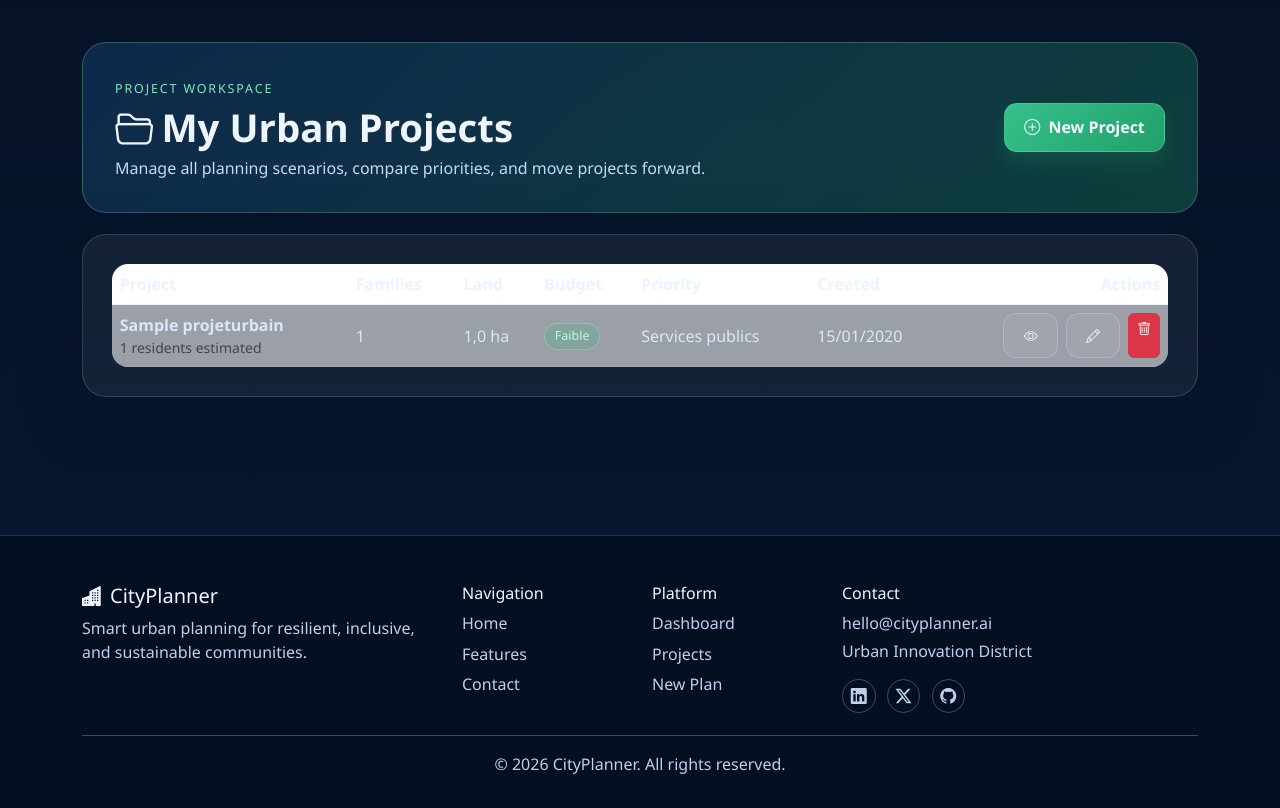
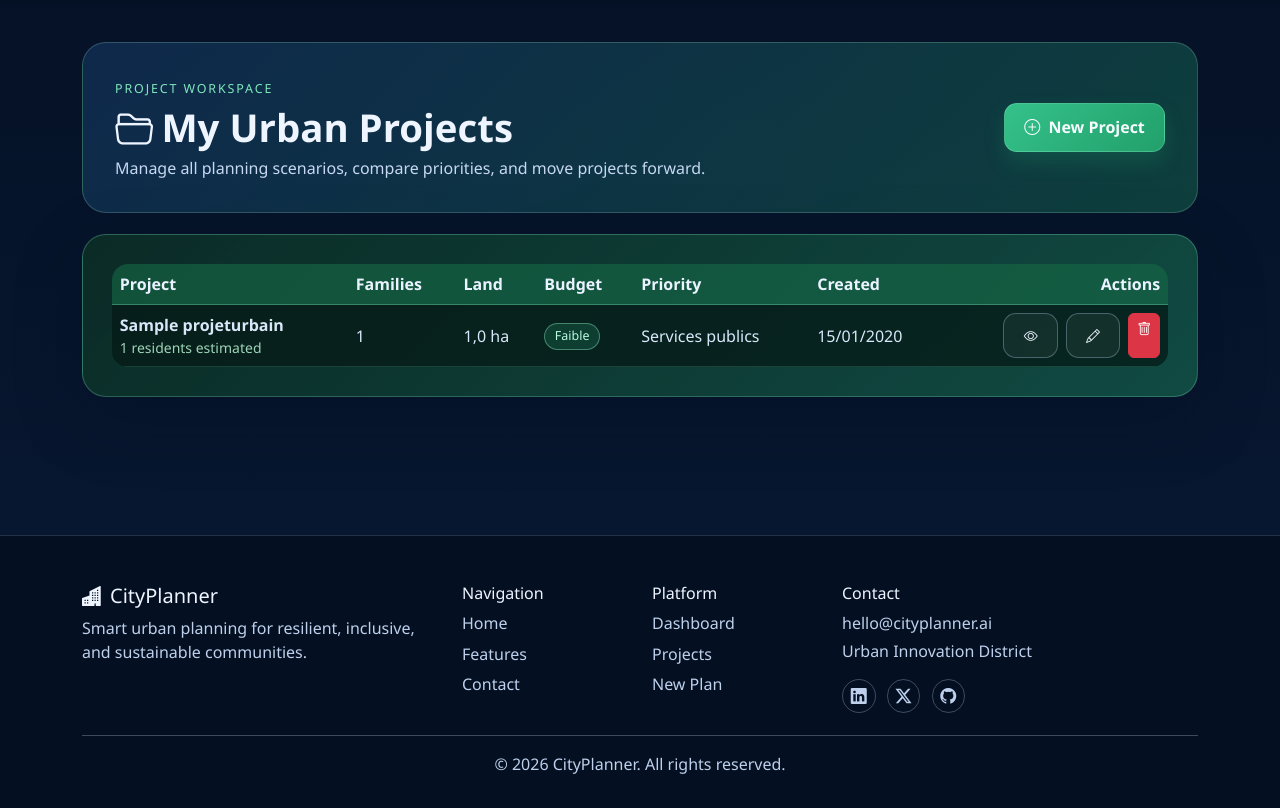
Before and after one commit to el2mehdi1goual/CityPlanner, a Django app: page /projets/ in a window 1280 px wide. Shown: the part 65-873 px from the top of the page. Run offline with Django 4.2, Linux system fonts and the light colour scheme; a user stored in the database is signed in; tables that the repository leaves empty hold one stand-in row (values such as "Sample post").

Commit message:
modify style

```diff
--- a/static/css/style.css
+++ b/static/css/style.css
@@ -95,19 +95,19 @@ label {
 
 /* ========== TABLEAU ========== */
 
-.table {
+.table:not(.premium-table) {
     background-color: white;
     border-radius: 0.375rem;
     overflow: hidden;
 }
 
-.table thead th {
+.table:not(.premium-table) thead th {
     background-color: #f8f9fa;
     font-weight: 700;
     border-bottom: 2px solid #dee2e6;
 }
 
-.table tbody tr:hover {
+.table:not(.premium-table) tbody tr:hover {
     background-color: #f8f9fa;
 }
 
@@ -756,6 +756,12 @@ body {
     padding: clamp(1.2rem, 3vw, 1.8rem);
 }
 
+/* Liste des projets uniquement — ne pas appliquer au dashboard "Recent Projects" */
+.project-list-panel {
+    background: linear-gradient(135deg, rgba(12, 45, 38, 0.92), rgba(19, 90, 73, 0.78));
+    border: 1px solid rgba(133, 239, 197, 0.28);
+}
+
 .premium-panel-body {
     padding: clamp(0.6rem, 2vw, 1rem);
 }
@@ -911,6 +917,40 @@ body {
     overflow: hidden;
 }
 
+.project-list-panel .premium-table-wrap {
+    background: rgba(4, 22, 18, 0.45);
+}
+
+.project-list-panel .premium-table {
+    --bs-table-bg: transparent;
+    --bs-table-color: #d9e7fa;
+    --bs-table-hover-bg: rgba(34, 160, 107, 0.22);
+    --bs-table-hover-color: #eef5ff;
+    background-color: transparent;
+}
+
+.project-list-panel .premium-table thead th {
+    background: rgba(34, 160, 107, 0.38);
+    color: #eaf3ff;
+    border-bottom: 1px solid rgba(133, 239, 197, 0.32);
+    font-weight: 600;
+}
+
+.project-list-panel .premium-table tbody td {
+    color: #d9e7fa;
+    border-color: rgba(133, 239, 197, 0.16);
+    background: rgba(6, 28, 24, 0.55);
+}
+
+.project-list-panel .premium-table tbody tr:hover td {
+    background: rgba(34, 160, 107, 0.28);
+    color: #f0fff8;
+}
+
+.project-list-panel .premium-table .text-muted {
+    color: #9ed4b8 !important;
+}
+
 .premium-table thead th {
     background: rgba(255, 255, 255, 0.1);
     color: #eaf3ff;
--- a/templates/urban_design/projet_list.html
+++ b/templates/urban_design/projet_list.html
@@ -19,7 +19,7 @@
 </section>
 
 {% if projets %}
-    <div class="premium-panel">
+    <div class="premium-panel project-list-panel">
         <div class="table-responsive premium-table-wrap">
             <table class="table premium-table align-middle mb-0">
                 <thead>
```
